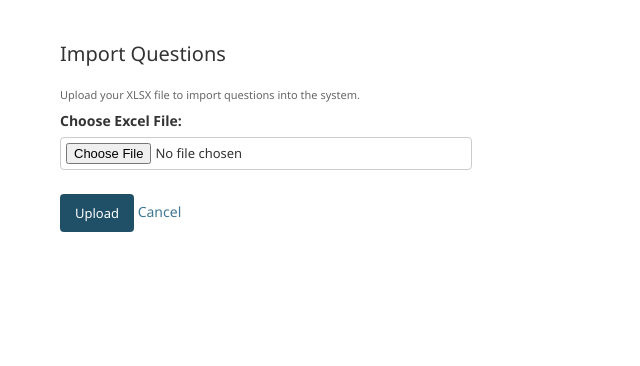
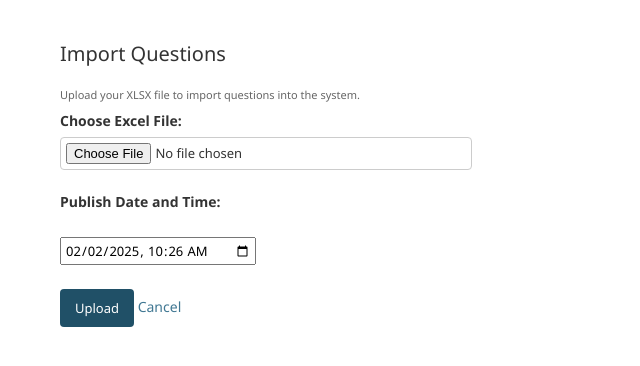
Before and after one commit to bibek-beebayk/quizzer, a Django app: template templates/admin/qna/quiz/import.html in a window 1280 px wide. Shown: the part 92-458 px from the top of the page, without its empty margins (0-640 px from the left). Run offline with Django 5.2, Linux system fonts and the light colour scheme; the template is opened without the code that fills it, so the values that code supplies are empty; data comes from the database, SQL or seed files in the repository; some libraries are stand-ins or nearby versions.

Commit message:
feat: add publish datetime selection on quiz import

```diff
--- a/apps/qna/admin.py
+++ b/apps/qna/admin.py
@@ -136,6 +136,9 @@ class QuizAdmin(admin.ModelAdmin):
     list_per_page = 50
     autocomplete_fields = ["questions"]
 
+    def has_add_permission(self, request):
+        return False
+
     def time_to_publish(self, obj):
 
         if obj.publish_at <= timezone.now():
@@ -191,7 +194,8 @@ class QuizAdmin(admin.ModelAdmin):
                         quiz_name = (
                             f"{quiz_name} - {timezone.now().strftime('%Y%m%d%H%M%S')}"
                         )
-                    publish_time = timezone.now() + timezone.timedelta(minutes=1440)
+                    # publish_time = timezone.now() + timezone.timedelta(minutes=1440)
+                    publish_time = request.POST.get("publish")
                     quiz = Quiz.objects.create(
                         name=quiz_name, category=category, publish_at=publish_time
                     )
--- a/templates/admin/qna/quiz/import.html
+++ b/templates/admin/qna/quiz/import.html
@@ -8,14 +8,17 @@
         padding: 20px;
         max-width: 800px;
     }
+
     .form-row {
         margin-bottom: 20px;
     }
+
     .form-row label {
         display: block;
         margin-bottom: 5px;
         font-weight: bold;
     }
+
     .form-row input[type="file"] {
         padding: 5px;
         border: 1px solid #ccc;
@@ -23,9 +26,11 @@
         width: 100%;
         max-width: 400px;
     }
+
     .button-row {
         margin-top: 20px;
     }
+
     .button-row .btn {
         margin-right: 10px;
     }
@@ -44,6 +49,10 @@
                 <label for="file">Choose Excel File:</label>
                 <input type="file" name="file" id="file" accept=".xlsx" required>
             </div>
+            <div class="form-row">
+                <label for="publish">Publish Date and Time: &nbsp;</label> <br>
+                <input type="datetime-local" name="publish" id="publish" required>
+            </div>
             <div class="button-row">
                 <input type="submit" value="Upload" class="default" name="_save">
                 <a href="{% url 'admin:qna_question_changelist' %}" class="closelink">Cancel</a>
@@ -51,4 +60,27 @@
         </form>
     </div>
 </div>
+
+<script>
+    document.addEventListener("DOMContentLoaded", function () {
+        const publishInput = document.getElementById("publish");
+        if (publishInput) {
+            const now = new Date();
+
+            // Convert to Kathmandu timezone (UTC+5:45)
+            const kathmanduOffset = 5 * 60 + 45; // 5 hours 45 minutes in minutes
+            now.setMinutes(now.getMinutes() + now.getTimezoneOffset() + kathmanduOffset);
+
+            // Format the date manually as "YYYY-MM-DDTHH:MM"
+            const year = now.getFullYear();
+            const month = String(now.getMonth() + 1).padStart(2, '0');
+            const day = String(now.getDate()).padStart(2, '0');
+            const hours = String(now.getHours()).padStart(2, '0');
+            const minutes = String(now.getMinutes()).padStart(2, '0');
+
+            const formattedDateTime = `${year}-${month}-${day}T${hours}:${minutes}`;
+            publishInput.value = formattedDateTime;
+        }
+    });
+</script>
 {% endblock %}
```
